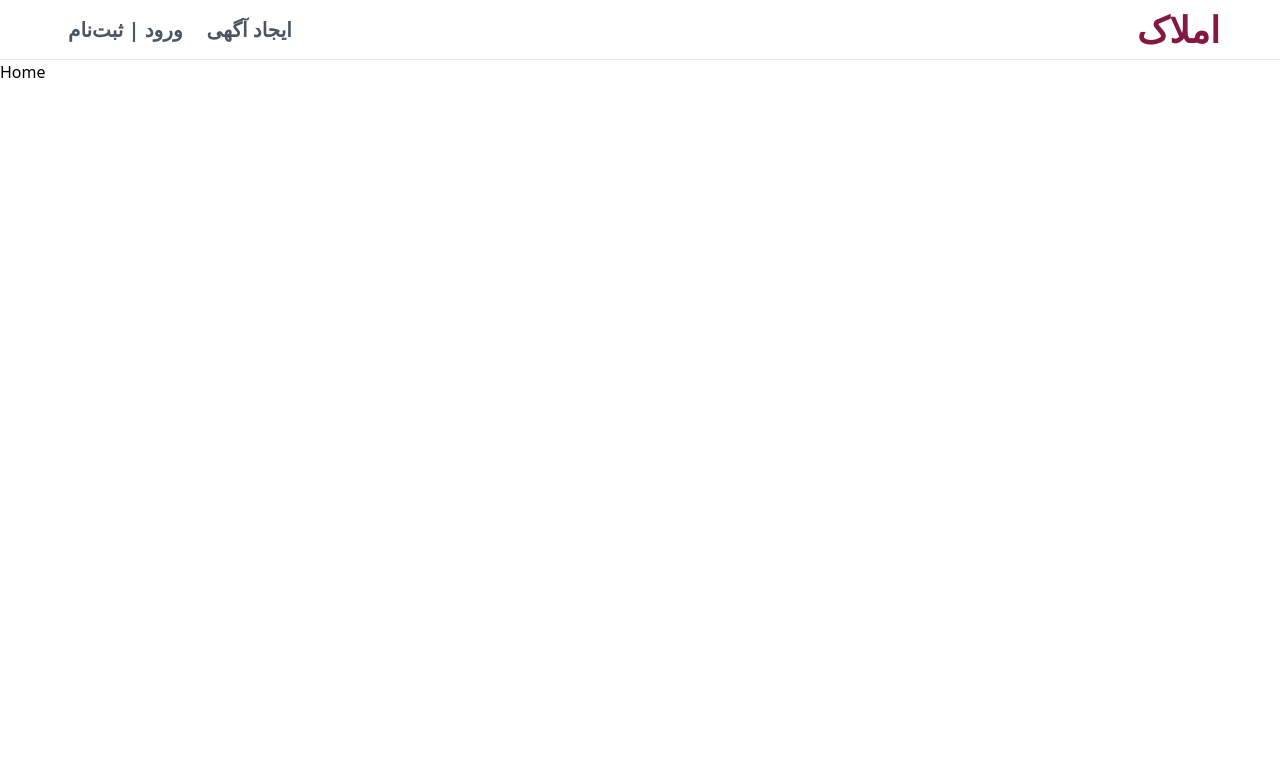
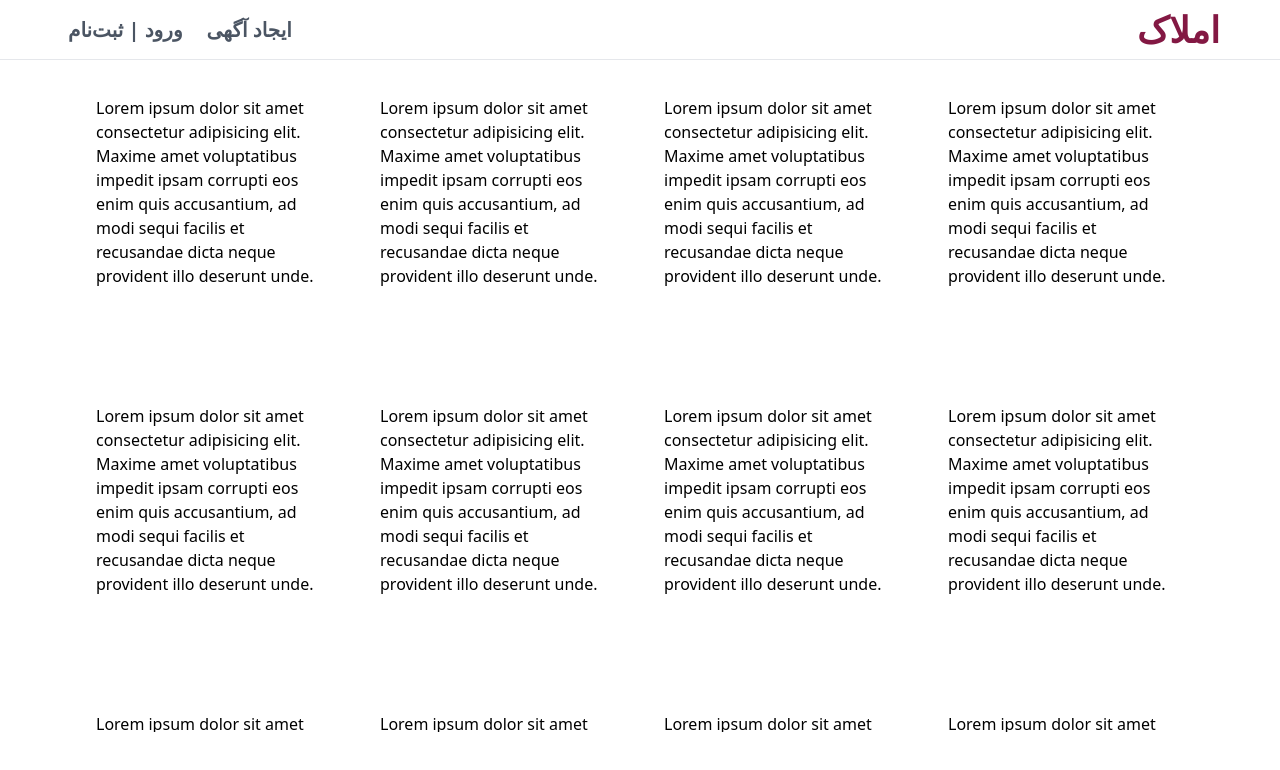
Before and after one commit to theMohmd/Broker, a React (Vite) app: page / in a window 1280 px wide. Shown: the top 770 px of the page. Built offline with nearby package versions, Linux system fonts and the light colour scheme.

Commit message:
added card and cardlist

```diff
--- a/src/App.tsx
+++ b/src/App.tsx
@@ -5,7 +5,7 @@ import Login from "pages/Login";
 import Post from "pages/Post";
 const App = () => {
     return (
-        <div>
+        <div className="h-dvh flex flex-col">
             <Nav />
             <Routes>
                 <Route path="/" element={<Home />} />
--- /dev/null
+++ b/src/components/AdCardList/AdCard.tsx
@@ -0,0 +1,12 @@
+const AdCard = () => {
+    return (
+        <div className="hover:shadow-custom p-5 h-[300px]">
+            Lorem ipsum dolor sit amet consectetur adipisicing elit. Maxime amet
+            voluptatibus impedit ipsam corrupti eos enim quis accusantium, ad
+            modi sequi facilis et recusandae dicta neque provident illo deserunt
+            unde.
+        </div>
+    );
+};
+
+export default AdCard;
--- /dev/null
+++ b/src/components/AdCardList/AdCardList.tsx
@@ -0,0 +1,32 @@
+import AdCard from "components/AdCardList/AdCard";
+
+const AdCardList = () => {
+    return (
+        <div
+            className="
+            overflow-auto
+            grid auto-rows-min grid-flow-row-dense
+            grid-cols-1 sm:grid-cols-2 md:grid-cols-3 lg:grid-cols-4
+            gap-2 p-4
+            max-h-[84dvh]
+            "
+        >
+            <AdCard />
+            <AdCard />
+            <AdCard />
+            <AdCard />
+            <AdCard />
+            <AdCard />
+            <AdCard />
+            <AdCard />
+            <AdCard />
+            <AdCard />
+            <AdCard />
+            <AdCard />
+            <AdCard />
+            <AdCard />
+        </div>
+    );
+};
+
+export default AdCardList;
--- a/src/pages/Home.tsx
+++ b/src/pages/Home.tsx
@@ -1,8 +1,11 @@
+import AdCardList from "components/AdCardList/AdCardList";
 
 const Home = () => {
-  return (
-    <div>Home</div>
-  )
-}
+    return (
+        <div className="container grow ">
+            <AdCardList />
+        </div>
+    );
+};
 
-export default Home
+export default Home;
--- a/src/pages/Login.tsx
+++ b/src/pages/Login.tsx
@@ -1,7 +1,7 @@
 
 const Login = () => {
   return (
-    <div>Login</div>
+    <div className="container">Login</div>
   )
 }
 
--- a/src/pages/Post.tsx
+++ b/src/pages/Post.tsx
@@ -1,7 +1,7 @@
 
 const Post = () => {
   return (
-    <div>Post</div>
+    <div className="container">Post</div>
   )
 }
 
--- a/tailwind.config.js
+++ b/tailwind.config.js
@@ -1,7 +1,12 @@
 export default {
     content: ["./index.html", "./src/**/*.{js,ts,jsx,tsx}"],
     theme: {
-        extend: { colors: { primary: "#831843" } },
+        extend: {
+            colors: { primary: "#831843" },
+            boxShadow: {
+                "custom": "0 0 15px -5px rgba(0, 0, 0, 0.3)",
+            },
+        },
     },
     plugins: [],
 };
```
